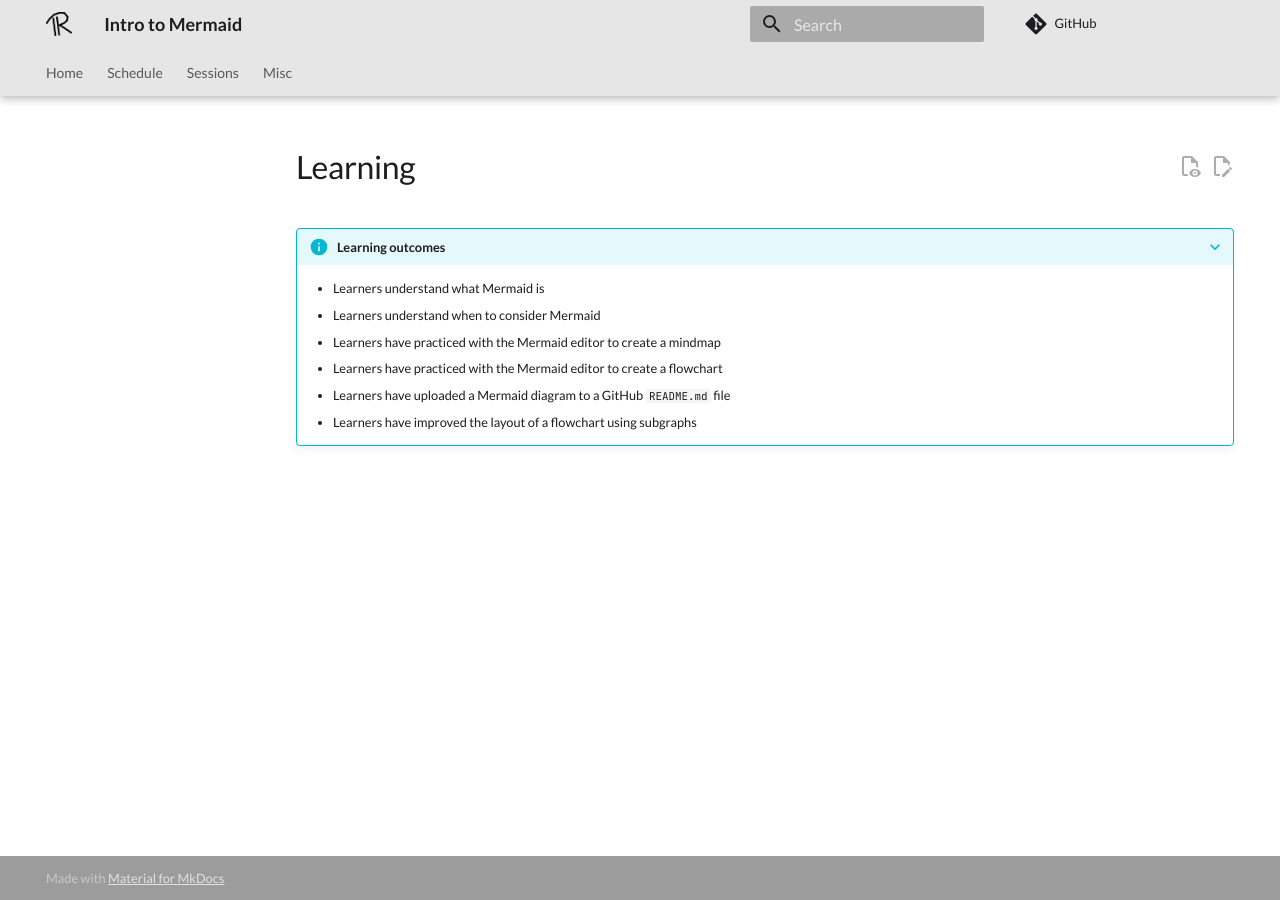
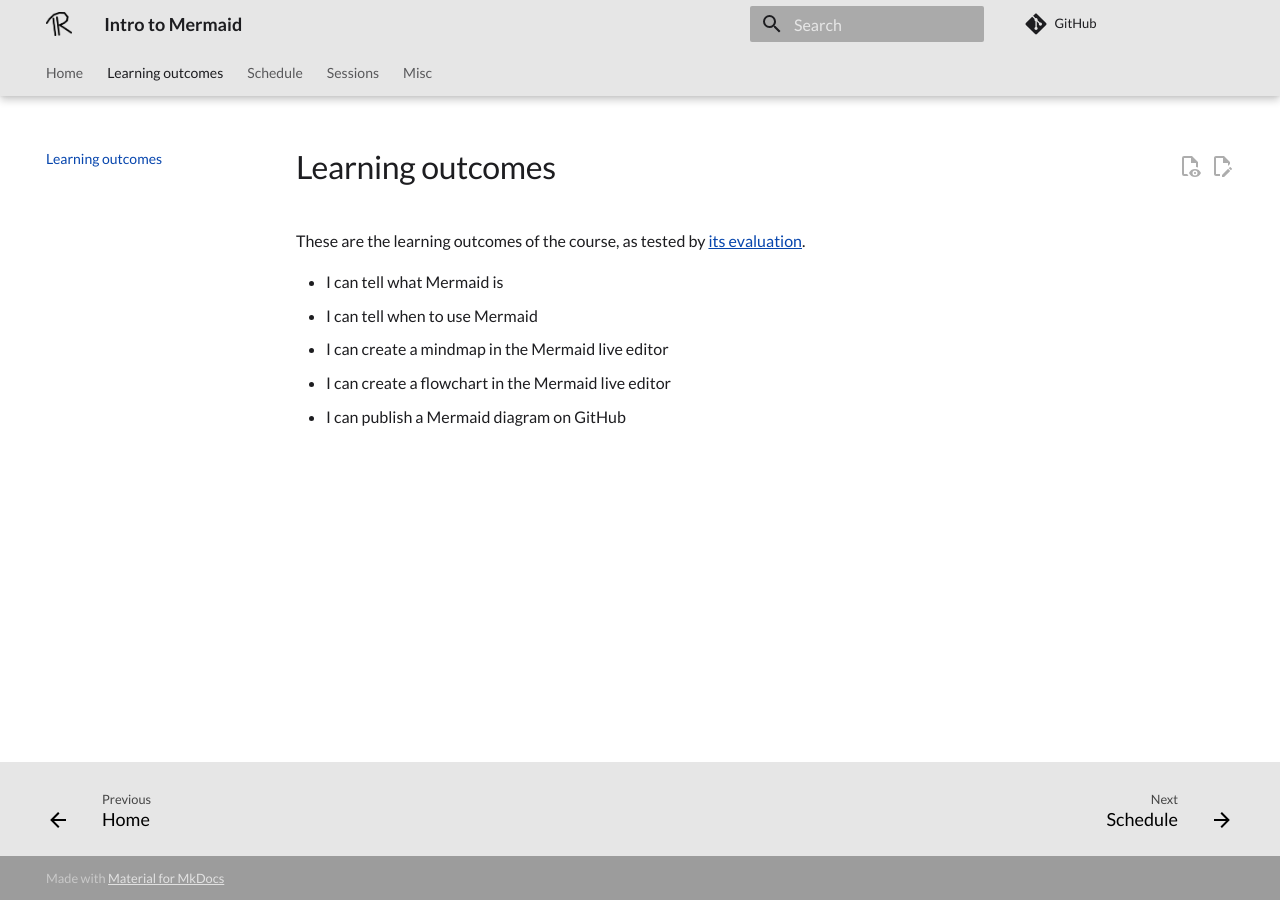
Before and after one commit to richelbilderbeek/lesson_mermaid, an MkDocs documentation site: the page built from docs/learning_outcomes.md, in a window 1280 px wide. Built offline with MkDocs 1.6.1 and Material for MkDocs 9.7.7, drawn with Linux system fonts in a browser that asks for light colours; comment, search, counter and statistics services are not loaded.

Commit message:
More prominent learning outcomes

```diff
--- a/docs/learning_outcomes.md
+++ b/docs/learning_outcomes.md
@@ -1,10 +1,10 @@
-# Learning
+# Learning outcomes
 
-???+ info "Learning outcomes"
+These are the learning outcomes of the course,
+as tested by [its evaluation](evaluation.md).
 
-    - Learners understand what Mermaid is
-    - Learners understand when to consider Mermaid
-    - Learners have practiced with the Mermaid editor to create a mindmap
-    - Learners have practiced with the Mermaid editor to create a flowchart
-    - Learners have uploaded a Mermaid diagram to a GitHub `README.md` file
-    - Learners have improved the layout of a flowchart using subgraphs
+- I can tell what Mermaid is
+- I can tell when to use Mermaid
+- I can create a mindmap in the Mermaid live editor
+- I can create a flowchart in the Mermaid live editor
+- I can publish a Mermaid diagram on GitHub
--- a/mkdocs.yml
+++ b/mkdocs.yml
@@ -4,6 +4,7 @@
 
 nav:
   - Home: index.md
+  - Learning outcomes: learning_outcomes.md
   - Schedule: schedule.md
   - Sessions:
     - Introduction to mermaid: sessions/intro_to_mermaid.md
```
Also changed, not shown: docs/evaluation.md (+37 -0 lines).
